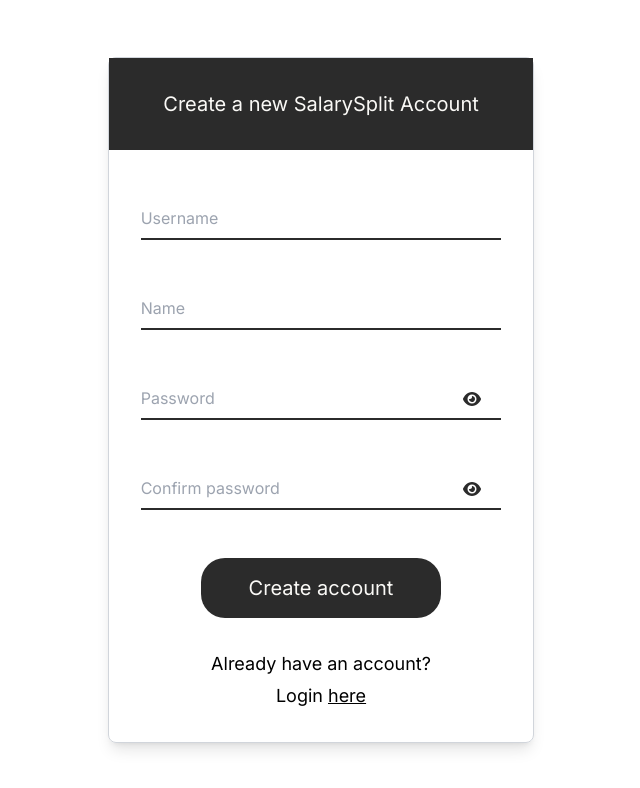
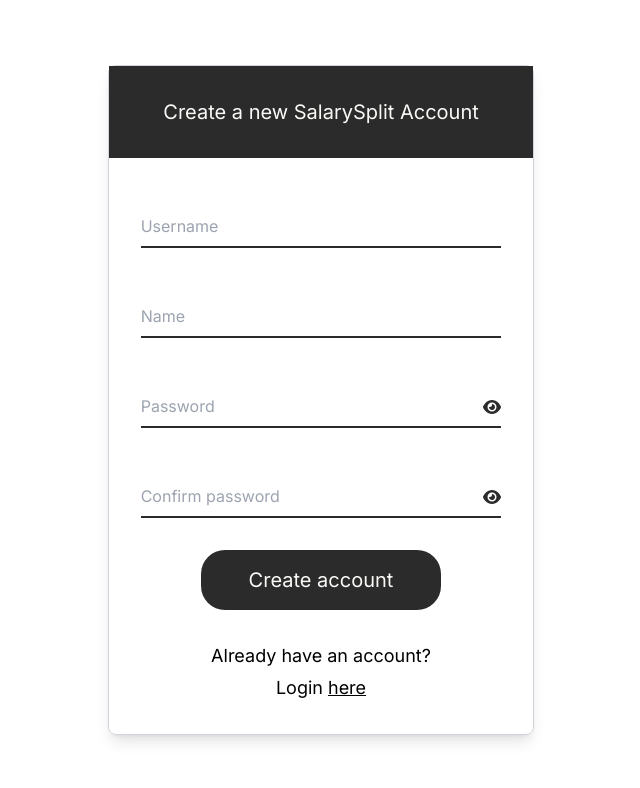
Before and after one commit to franciskershaw/salary-split-v2, a Next.js app in the folder client/: page /register in a window 1280 px wide. Shown: the top 788 px of the page, without its empty margins (319-959 px from the left). Built offline with nearby package versions, Linux system fonts and the light colour scheme; no server answers.

Commit message:
Style tweaks

```diff
--- a/client/src/components/AuthForm/AuthForm.tsx
+++ b/client/src/components/AuthForm/AuthForm.tsx
@@ -121,7 +121,7 @@
             )}
 
             <div
-              className={`relative mb-12 ${
+              className={`relative ${type === 'login' ? 'mb-8' : 'mb-12'} ${
                 focusState.password || formData.password ? styles.focused : ''
               }`}>
               <input
@@ -142,7 +142,7 @@
               <button
                 type="button"
                 onClick={() => setPasswordVisible((prev) => !prev)}
-                className="absolute inset-y-0 right-0 pr-5 flex items-center">
+                className="absolute inset-y-0 right-0 flex items-center">
                 <FontAwesomeIcon
                   className="text-primary"
                   icon={passwordVisible ? faEyeSlash : faEye}
@@ -151,7 +151,7 @@
             </div>
             {type === 'register' && (
               <div
-                className={`relative mb-12 ${
+                className={`relative mb-8 ${
                   focusState.confirmPassword || formData.confirmPassword
                     ? styles.focused
                     : ''
@@ -176,7 +176,7 @@
                 <button
                   type="button"
                   onClick={() => setConfirmPasswordVisible((prev) => !prev)}
-                  className="absolute inset-y-0 right-0 pr-5 flex items-center">
+                  className="absolute inset-y-0 right-0 flex items-center">
                   <FontAwesomeIcon
                     className="text-primary"
                     icon={confirmPasswordVisible ? faEyeSlash : faEye}
```
